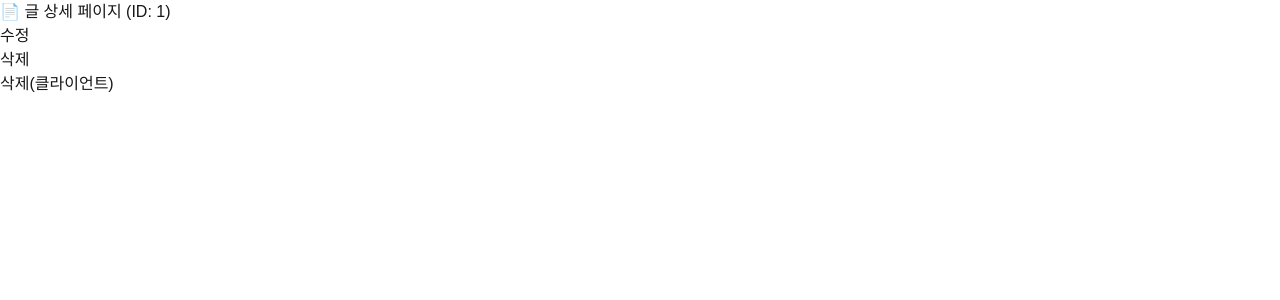
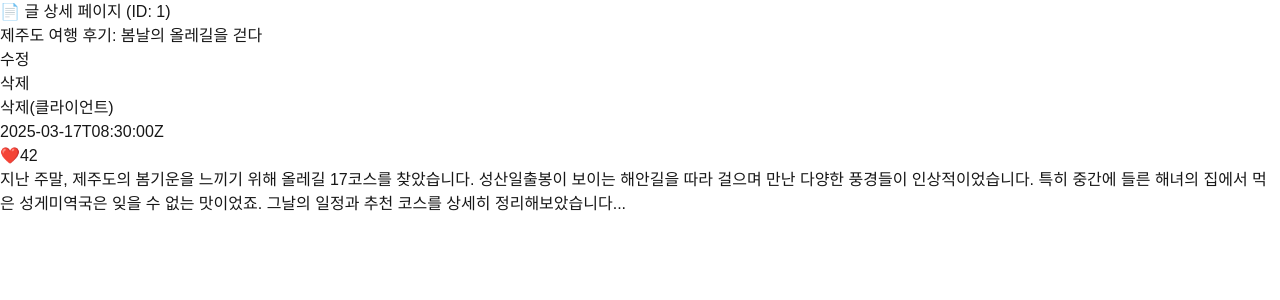
Before and after one commit to yullivan/blog-front, a Next.js app: page /posts/1 in a window 1280 px wide. Shown: the top 300 px of the page. Built offline with nearby package versions, Linux system fonts and the light colour scheme.

Commit message:
feat: 글 상세 내용 보여주기

```diff
--- a/src/app/posts/[postId]/page.tsx
+++ b/src/app/posts/[postId]/page.tsx
@@ -1,4 +1,5 @@
 import { DeleteButton } from "@/components/delete-button";
+import { getPost } from "@/data";
 import Link from "next/link";
 import { redirect } from "next/navigation";
 
@@ -8,6 +9,7 @@ export default async function Post({
   params: Promise<{ postId: string }>;
 }) {
   const { postId } = await params;
+  const post = await getPost(+postId);
 
   async function deletePost(formData: FormData) {
     "use server";
@@ -23,7 +25,7 @@ export default async function Post({
   return (
     <div>
       <div>📄 글 상세 페이지 (ID: {postId})</div>
-
+      <div>{post.title}</div>
       <div>
         <Link href={`/posts/${postId}/edit`}>수정</Link>
         <form action={deletePost}>
@@ -32,6 +34,11 @@ export default async function Post({
         </form>
         <DeleteButton postId={postId} />
       </div>
+      <div>
+        <div>{post.createdAt}</div>
+        <div>❤️{post.likeCount}</div>
+      </div>
+      <div>{post.content}</div>
     </div>
   );
 }
--- a/src/data.ts
+++ b/src/data.ts
@@ -1,3 +1,5 @@
+import { notFound } from "next/navigation";
+
 interface PostResponse {
   id: number;
   title: string;
@@ -58,3 +60,14 @@ export async function getPosts(): Promise<PostResponse[]> {
     return postResponse;
   });
 }
+
+export async function getPost(id: number) {
+  // TODO: fetch()를 활용하여 백엔드 API 호출
+  const post = dummyPosts.find((post) => post.id === id);
+
+  if (!post) {
+    notFound();
+  }
+
+  return post;
+}
```
